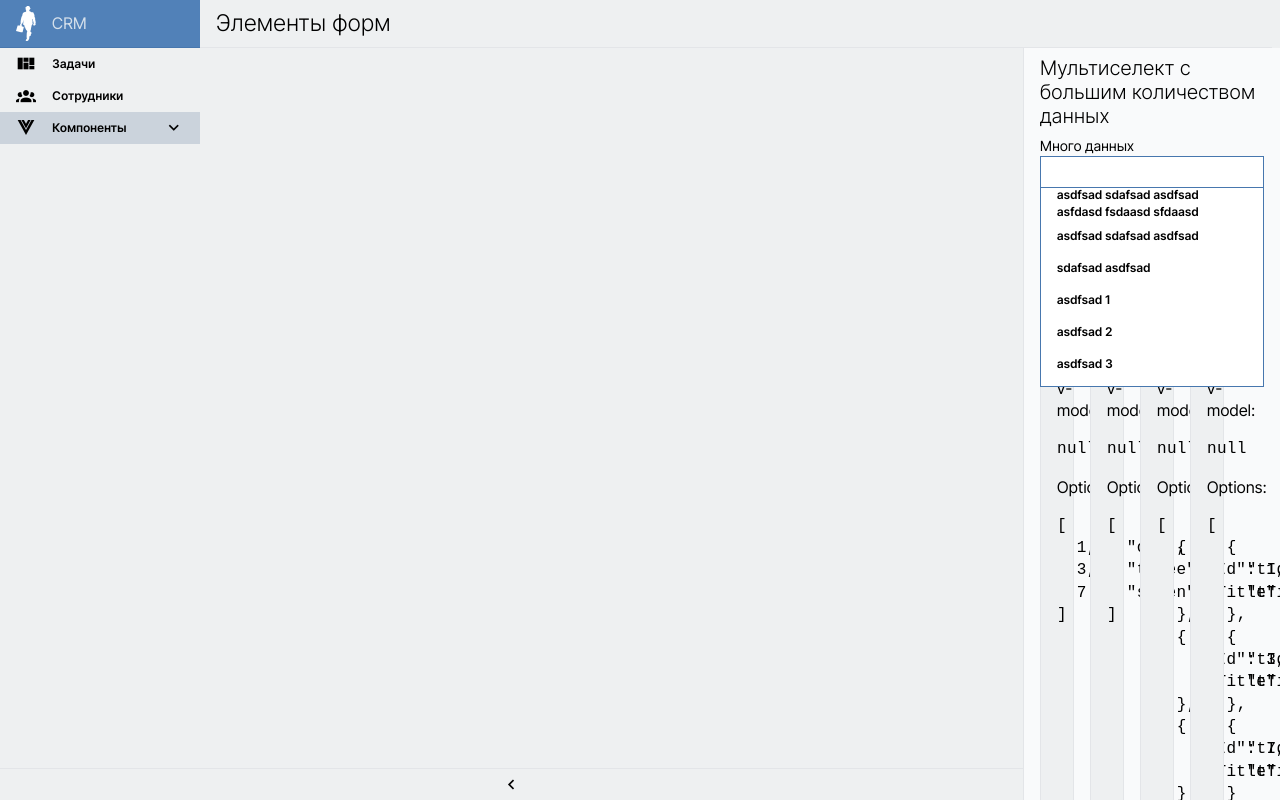
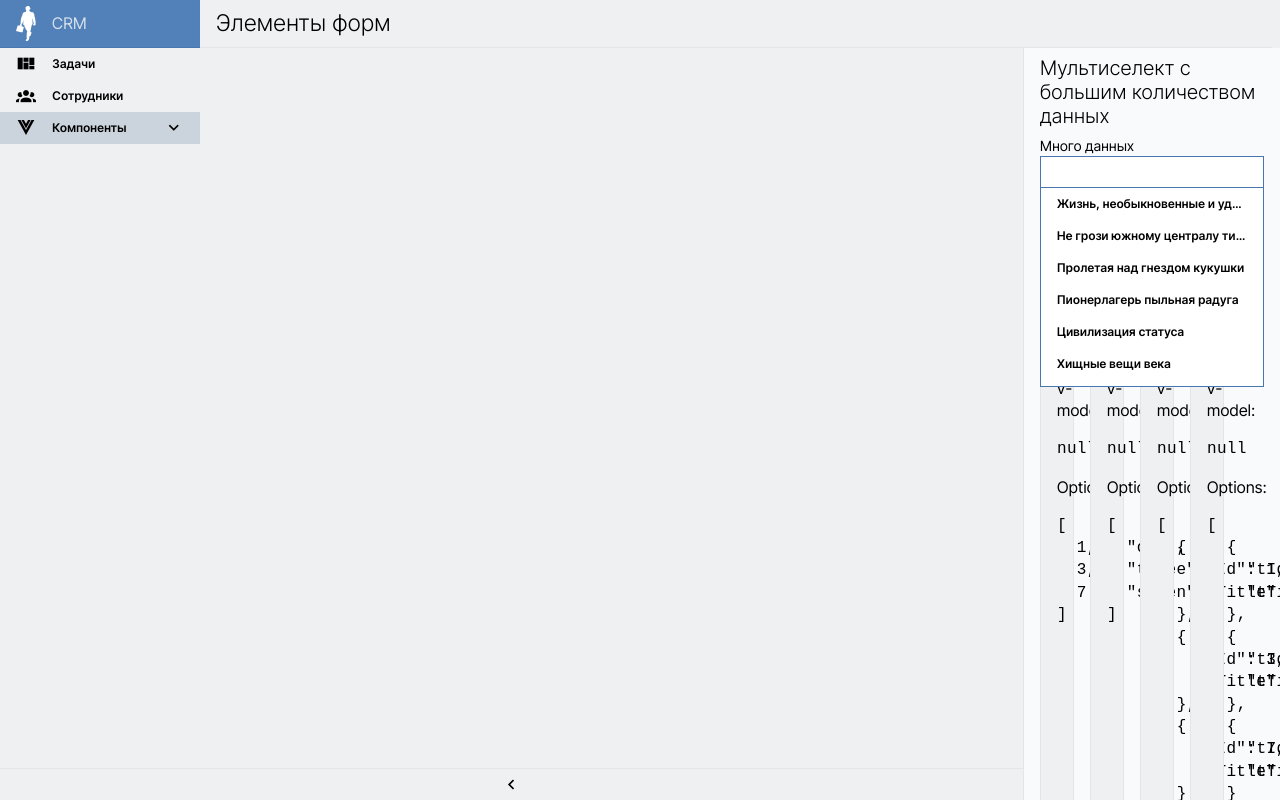
Before and after one commit to hardmagnett/big-company, a Vue app: page /components/inputs in a window 1280 px wide. Both pictures are taken after a click on the element 740 px from the left and 124 px from the top of the page. Built offline with nearby package versions, Linux system fonts and the light colour scheme.

Commit message:
Фиксы стилей 01

```diff
--- a/src/a-library/components/forms/AMultiselect/AMultiSelect.vue
+++ b/src/a-library/components/forms/AMultiselect/AMultiSelect.vue
@@ -139,8 +139,10 @@ export type Options = Option | Option[];
         >
 
 
+          <span class="mod--ellipsis-one-line">
+            {{ createTemplateValueForOption(option) }}
+          </span>
 
-          {{ createTemplateValueForOption(option) }}
         </div>
       </div>
 
--- a/src/a-library/views/component-list/ViewInputs/MultiSelectsDemo/MultiSelectsDemo.vue
+++ b/src/a-library/views/component-list/ViewInputs/MultiSelectsDemo/MultiSelectsDemo.vue
@@ -4,11 +4,14 @@ import AMultiSelect from "@/a-library/components/forms/AMultiselect/AMultiSelect
 
 let modelForBigData = ref([])
 let optionsForBigData = [
-    'asdfsad sdafsad asdfsad asfdasd fsdaasd sfdaasd ',
-    'asdfsad sdafsad asdfsad ',
-    'sdafsad asdfsad ',
-    'asdfsad 1',
-    'asdfsad 2',
+    'Жизнь, необыкновенные и удивительные приключения Робинзона Крузо, моряка из Йорка, прожившего двадцать восемь лет в полном одиночестве на необитаемом острове у берегов Америки близ устьев реки Ориноко, куда он был выброшен кораблекрушением, во время которого весь экипаж корабля, кроме него, погиб, с изложением его неожиданного освобождения пиратами; написанные им самим',
+    'Не грози южному централу тихо попивая сок у себя в квартале',
+    'Пролетая над гнездом кукушки',
+    'Пионерлагерь пыльная радуга',
+    'Цивилизация статуса',
+    'Хищные вещи века',
+    'Они не прилетят',
+    'Конец вечности',
     'asdfsad 3',
     'asdfsad 4'
 ]
```
